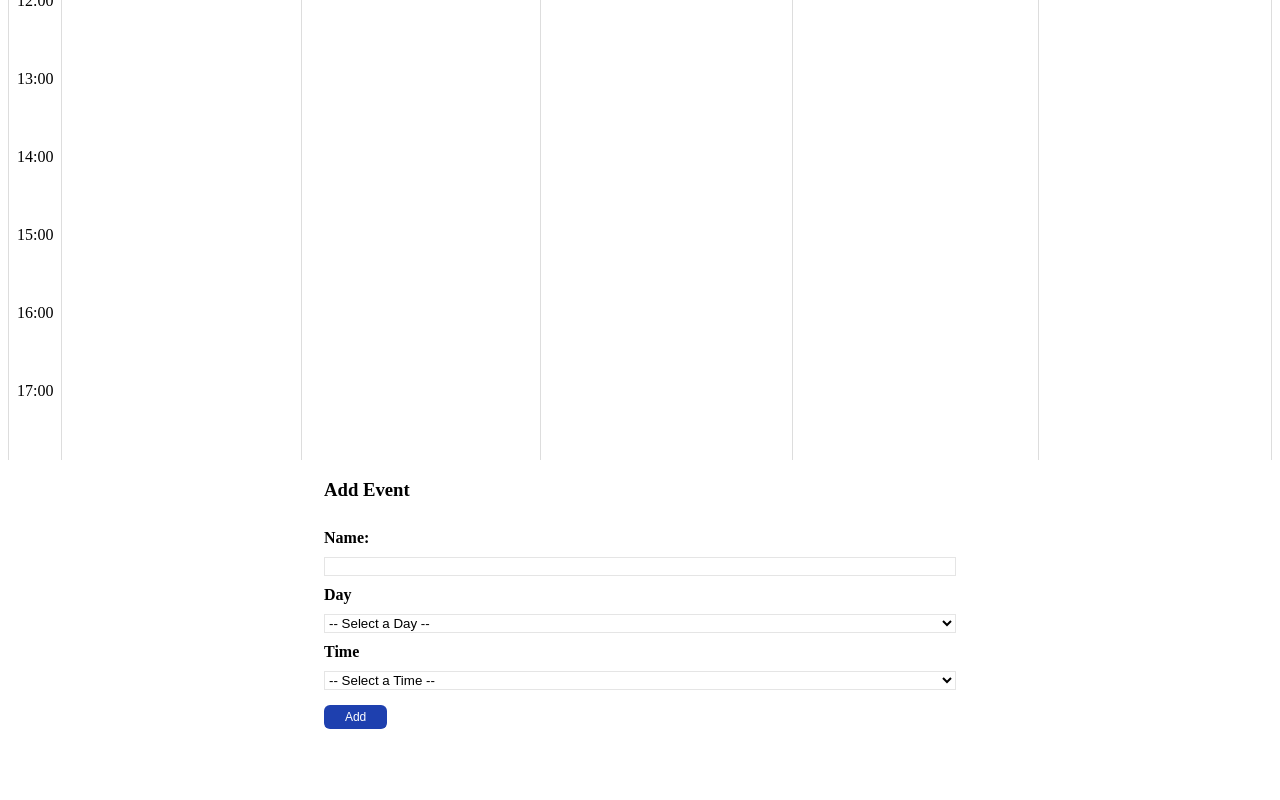
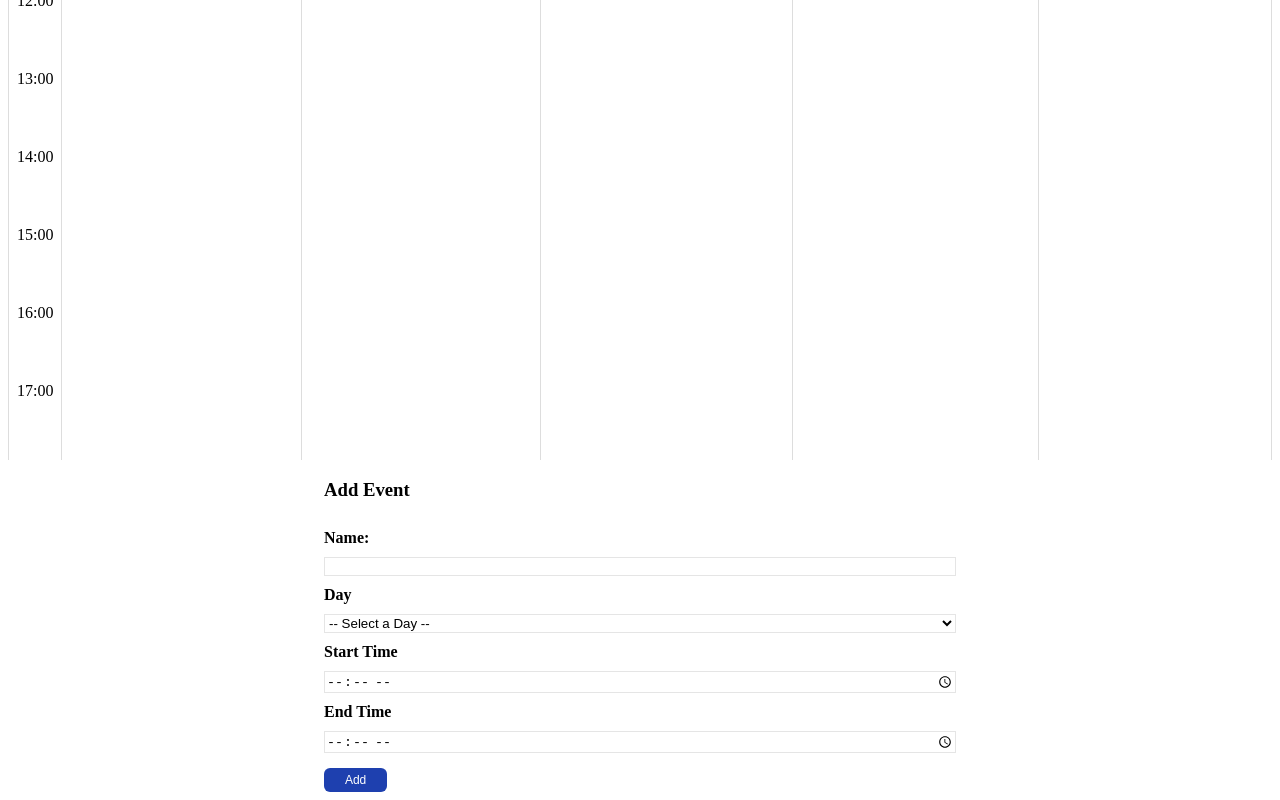
Before and after one commit to sdf1444/vitamin-london-tech-test, a Next.js app: page / in a window 1280 px wide. Shown: the part 291-1091 px from the top of the page. Before the commit the page ends 1028 px from the top, so only its background shows below. Built offline with nearby package versions, Linux system fonts and the light colour scheme.

Commit message:
be able to input start and end time as opposed to just time as a dropdown

```diff
--- a/src/pages/index.tsx
+++ b/src/pages/index.tsx
@@ -1,46 +1,41 @@
 import React, { useEffect, useState } from 'react';
 
 interface Event {
-  // interface for events with name, day, and time properties
   name: string
   day: string
-  time: string
+  startTime: string
+  endTime: string
 }
 
 const Calendar = () => {
   const [formData, setFormData] = useState({
     name: '',
     day: '',
-    time: ''
-  })
+    startTime: '',
+    endTime: ''
+  });
 
-  // state for array of events, initially empty
   const [events, setEvents] = useState<Event[]>([])
 
-  // function to handle form input changes
-  const handleChange = (e: React.ChangeEvent<HTMLInputElement>) => {
+  const handleChange = (e: React.ChangeEvent<HTMLInputElement | HTMLSelectElement>) => {
     setFormData({
       ...formData,
       [e.target.name]: e.target.value,
-    })
+    });
   }
 
-  // function to handle form submission
-  const handleSubmit = (e: React.FormEvent<HTMLFormElement>) => {
-    e.preventDefault(); // prevent page refresh on form submit
-    if(formData.day !== "" && formData.time !== ""){
-      setEvents([...events, { ...formData }]);
-      setFormData({ name: '', day: '', time: '' });
-    }
+  function handleSubmit(e: React.FormEvent<HTMLFormElement>) {
+    e.preventDefault();
+    setEvents([...events, { ...formData }]);
+    setFormData({ name: '', day: '', startTime: '', endTime: '' });
   }
 
   return (
     <>
-      {/* Calendar table */}
       <table>
         <thead>
           <tr>
-            <th className='blank-header-cell'></th>
+            <th className='blank-header'></th>
             <th className='day'>Monday</th>
             <th className='day'>Tuesday</th>
             <th className='day'>Wednesday</th>
@@ -49,19 +44,20 @@ const Calendar = () => {
           </tr>
         </thead>
         <tbody>
-          {/* Iterate through times to create rows */}
           {Array.from({ length: 9 }, (_, i) => i + 9).map((time) => (
             <tr key={time}>
               <td className='time'>{time}:00</td>
-              {/* Iterate through days to create cells */}
               {['Monday', 'Tuesday', 'Wednesday', 'Thursday', 'Friday'].map((day) => {
-                // filter events by time and day
                 const eventsForTimeAndDay = events.filter(
-                  (event) => event.time === `${time}:00` && event.day === day
+                  (event) => {
+                    const timeStamp = new Date("1970-01-01T" + (time < 10 ? '0' + time : time) + ":00" + "Z").getTime();
+                    const startTime = new Date("1970-01-01T" + (Number(event.startTime) < 10 ? '0' + event.startTime : event.startTime) + "Z").getTime();
+                    const endTime = new Date("1970-01-01T" + (Number(event.endTime) < 10 ? '0' + event.endTime : event.endTime) + "Z").getTime();
+                    return startTime <= timeStamp && endTime > timeStamp && event.day == day
+                  }
                 )
                 return (
                   <td key={day} className='cell'>
-                    {/* event container */}
                     <div className='event-container'>
                       {eventsForTimeAndDay.map((event, i) => (
                         <div
@@ -80,7 +76,6 @@ const Calendar = () => {
           ))}
         </tbody>
       </table>
-      {/* form to add events */}
       <form onSubmit={handleSubmit}>
         <div className="form-container">
           <h3>Add Event</h3>
@@ -100,19 +95,20 @@ const Calendar = () => {
             <option value="Thursday">Thursday</option>
             <option value="Friday">Friday</option>
           </select>
-          <h4>Time</h4>
-          <select name="time" value={formData.time} onChange={handleChange}>
-            <option value="">-- Select a Time --</option>
-            <option value="9:00">9:00</option>
-            <option value="10:00">10:00</option>
-            <option value="11:00">11:00</option>
-            <option value="12:00">12:00</option>
-            <option value="13:00">13:00</option>
-            <option value="14:00">14:00</option>
-            <option value="15:00">15:00</option>
-            <option value="16:00">16:00</option>
-            <option value="17:00">17:00</option>
-          </select>
+          <h4>Start Time</h4>
+          <input
+            type="time"
+            name="startTime"
+            value={formData.startTime}
+            onChange={handleChange}
+          />
+          <h4>End Time</h4>
+          <input
+            type="time"
+            name="endTime"
+            value={formData.endTime}
+            onChange={handleChange}
+          />
           <button type="submit">Add</button>
         </div>
       </form>
```
